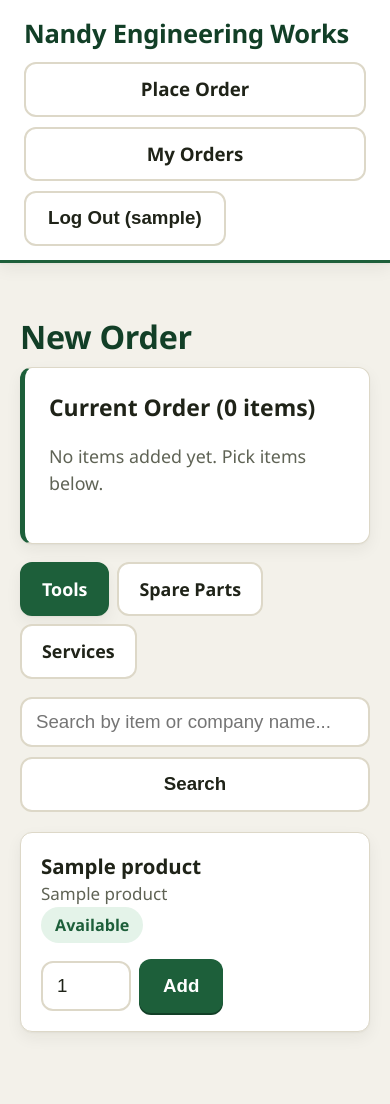
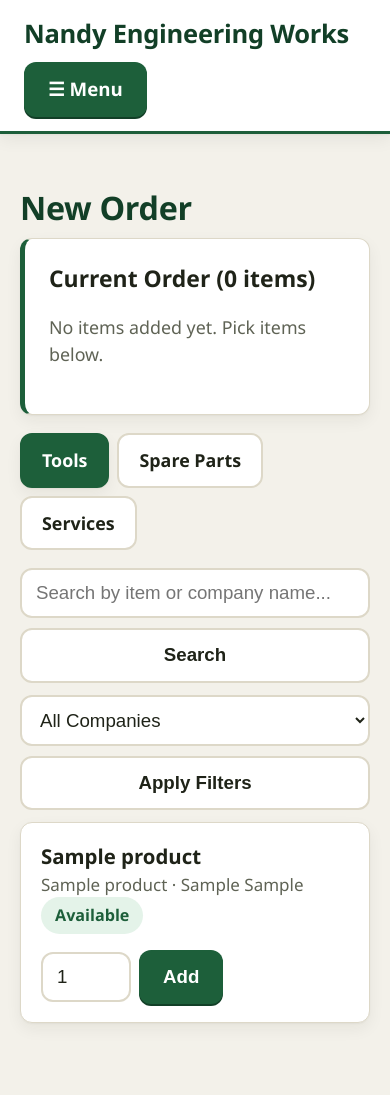
Before and after one commit to N00B-MA5TER/Inventory-Management, a Django app: page /billing/orders/new/ in a window 390 px wide. Run offline with Django 5.2, Linux system fonts and the light colour scheme; a user stored in the database is signed in; tables that the repository leaves empty hold one stand-in row (values such as "Sample post").

Commit message:
Add responsive hamburger nav, live search, and company/vehicle filters
- Nav collapses to a hamburger menu (native <details>/<summary>, same
  no-JS pattern as the existing superadmin "More" menu) below 860px,
  fixing clutter on tablet/phone widths. Nav links extracted into a
  shared _nav_links.html partial to avoid duplicating role logic.
- Search boxes on Items and New Order now filter the on-page list
  live as you type (small vanilla-JS progressive enhancement,
  starts-with match on item/company name) without a server round
  trip; the existing server-side search still works as a fallback.
- Product gains vehicle_manufacturer/vehicle_model fields (Spare
  Parts only). Company/Vehicle Manufacturer/Vehicle Model are now
  combinable filter dropdowns on both the Items page and the order
  builder, populated from actual distinct values in the data; the
  vehicle model dropdown narrows to match whichever manufacturer is
  already selected.

Fixed a CSS specificity bug during verification: ".topbar nav"
(element+class) was overriding the hamburger breakpoint's
".nav-desktop" (single class) rule, so both navs showed at once on
narrow screens; also had to switch the mobile panel from
absolute-relative-to-a-narrow-button to fixed/viewport-anchored
positioning after it initially overflowed off the left edge of the
screen. Both caught by actually screenshotting at a 380px viewport,
not just checking desktop.

Full flow (hamburger open/close at mobile width, live filter
narrowing without navigation, cascading vehicle filters, combined
company+vehicle filters, Tools tab correctly hiding vehicle filters)
driven and screenshotted with Playwright; zero console errors.

```diff
--- a/billing/views.py
+++ b/billing/views.py
@@ -14,7 +14,7 @@ from billing.forms import OrderCustomerForm
 from billing.models import Bill, BillItem, Order, OrderItem
 from billing.reports import daily_summary_context, monthly_summary_context
 from inventory.models import Product
-from inventory.queries import browsable_products
+from inventory.queries import browsable_products, filter_options
 
 CART_SESSION_KEY = 'cart'
 
@@ -49,7 +49,13 @@ def order_build(request):
     if active_type not in Product.ProductType.values:
         active_type = Product.ProductType.TOOLS
 
-    products = browsable_products(active_type, search=query)
+    company = request.GET.get('company', '').strip()
+    vehicle_make = request.GET.get('vehicle_make', '').strip()
+    vehicle_model = request.GET.get('vehicle_model', '').strip()
+
+    products = browsable_products(
+        active_type, search=query, company=company, vehicle_make=vehicle_make, vehicle_model=vehicle_model,
+    )
     cart_items = _cart_items(request)
     cart_total_quantity = sum(item['quantity'] for item in cart_items)
 
@@ -62,6 +68,10 @@ def order_build(request):
         'cart_total_quantity': cart_total_quantity,
         'customer_form': OrderCustomerForm(),
         'show_exact_stock': request.user.profile.is_admin_or_above,
+        'filter_options': filter_options(active_type, company=company, vehicle_make=vehicle_make),
+        'selected_company': company,
+        'selected_vehicle_make': vehicle_make,
+        'selected_vehicle_model': vehicle_model,
     })
 
 
--- a/inventory/forms.py
+++ b/inventory/forms.py
@@ -10,16 +10,22 @@ class ProductForm(forms.ModelForm):
             'product_type',
             'product_title',
             'company_name',
+            'vehicle_manufacturer',
+            'vehicle_model',
             'price',
             'stock_quantity',
         ]
         labels = {
             'product_title': 'Item Name',
             'company_name': 'Company / Brand',
+            'vehicle_manufacturer': 'Vehicle Manufacturer',
+            'vehicle_model': 'Vehicle Model',
             'stock_quantity': 'Quantity in Stock',
         }
         help_texts = {
             'stock_quantity': 'Not used for Services — services are always available.',
+            'vehicle_manufacturer': 'Spare Parts only — e.g. Maruti, Honda. Leave blank otherwise.',
+            'vehicle_model': 'Spare Parts only — e.g. Swift, Activa. Leave blank otherwise.',
         }
 
 
--- a/static/css/style.css
+++ b/static/css/style.css
@@ -65,6 +65,42 @@ body {
     gap: 10px;
     flex-wrap: wrap;
     align-items: center;
+}
+
+/* Hamburger menu: hidden on wide screens, replaces the full nav below --nav-breakpoint.
+   Built the same no-JS way as the "More" menu (native <details>/<summary>). */
+.nav-burger { display: none; }
+
+@media (max-width: 860px) {
+    .topbar .nav-desktop { display: none; }
+    .nav-burger { display: block; position: relative; }
+
+    .burger-btn {
+        min-height: 48px;
+        padding: 10px 18px;
+    }
+
+    .nav-burger[open] summary { background: var(--color-primary-tint); border-color: var(--color-primary); }
+
+    .nav-burger-panel {
+        position: fixed;
+        left: 12px;
+        right: 12px;
+        top: 86px;
+        max-height: calc(100vh - 104px);
+        overflow-y: auto;
+        background: var(--color-surface);
+        border: 1px solid var(--color-border);
+        border-radius: var(--radius);
+        box-shadow: var(--shadow-pop);
+        padding: 10px;
+        display: flex;
+        flex-direction: column;
+        gap: 8px;
+        z-index: 30;
+    }
+
+    .nav-burger-panel .btn { width: 100%; }
 }
 
 .container {
@@ -247,10 +283,10 @@ input:focus, select:focus, textarea:focus {
     border-radius: var(--radius);
 }
 
-/* "More" menu: native <details>/<summary>, no JS needed, keyboard + tap friendly */
-.nav-more { position: relative; }
-.nav-more summary { list-style: none; }
-.nav-more summary::-webkit-details-marker { display: none; }
+/* "More" menu and hamburger menu: native <details>/<summary>, no JS needed, keyboard + tap friendly */
+.nav-more, .nav-burger { position: relative; }
+.nav-more summary, .nav-burger summary { list-style: none; }
+.nav-more summary::-webkit-details-marker, .nav-burger summary::-webkit-details-marker { display: none; }
 .nav-more[open] summary { background: var(--color-primary-tint); border-color: var(--color-primary); }
 
 .nav-more-panel {
--- /dev/null
+++ b/static/js/live-filter.js
@@ -0,0 +1,27 @@
+// Progressive enhancement only: the search box already works via normal form
+// submit (page reload) without this script. This just makes the on-page list
+// narrow instantly as you type, without waiting for a server round-trip.
+// Matching is "starts with" on item name or company name, and never changes
+// the order items appear in — it only shows/hides rows already on the page.
+document.addEventListener('DOMContentLoaded', function () {
+    document.querySelectorAll('[data-live-filter-input]').forEach(function (input) {
+        var list = document.querySelector(input.getAttribute('data-live-filter-input'));
+        if (!list) return;
+
+        var rows = list.querySelectorAll('.product-row');
+
+        input.addEventListener('input', function () {
+            var query = input.value.trim().toLowerCase();
+            rows.forEach(function (row) {
+                if (!query) {
+                    row.style.display = '';
+                    return;
+                }
+                var title = (row.getAttribute('data-title') || '');
+                var company = (row.getAttribute('data-company') || '');
+                var matches = title.indexOf(query) === 0 || company.indexOf(query) === 0;
+                row.style.display = matches ? '' : 'none';
+            });
+        });
+    });
+});
--- /dev/null
+++ b/templates/_nav_links.html
@@ -0,0 +1,34 @@
+{% if user.profile.is_customer %}
+    <a class="btn btn-secondary" href="{% url 'billing:order_build' %}">Place Order</a>
+    <a class="btn btn-secondary" href="{% url 'billing:my_orders' %}">My Orders</a>
+{% else %}
+    <a class="btn btn-secondary" href="{% url 'inventory:product_list' %}">Items</a>
+    <a class="btn btn-secondary" href="{% url 'billing:order_build' %}">New Order</a>
+    <a class="btn btn-secondary" href="{% url 'billing:order_approval_queue' %}">Orders to Approve</a>
+    <a class="btn btn-secondary" href="{% url 'inventory:stock_onboarding_build' %}">Request Restock</a>
+
+    {% if user.profile.is_superadmin %}
+        {% if use_more_menu %}
+        <details class="nav-more">
+            <summary class="btn btn-secondary">More &#9662;</summary>
+            <div class="nav-more-panel">
+                <a href="{% url 'inventory:stock_onboarding_queue' %}">Restock Approvals</a>
+                <a href="{% url 'accounts:role_request_queue' %}">Employee Requests</a>
+                <a href="{% url 'billing:daily_summary' %}">Daily Summary</a>
+                <a href="{% url 'billing:monthly_summary' %}">Monthly Summary</a>
+                <a href="{% url 'accounts:user_list' %}">Staff Accounts</a>
+            </div>
+        </details>
+        {% else %}
+        <a class="btn btn-secondary" href="{% url 'inventory:stock_onboarding_queue' %}">Restock Approvals</a>
+        <a class="btn btn-secondary" href="{% url 'accounts:role_request_queue' %}">Employee Requests</a>
+        <a class="btn btn-secondary" href="{% url 'billing:daily_summary' %}">Daily Summary</a>
+        <a class="btn btn-secondary" href="{% url 'billing:monthly_summary' %}">Monthly Summary</a>
+        <a class="btn btn-secondary" href="{% url 'accounts:user_list' %}">Staff Accounts</a>
+        {% endif %}
+    {% endif %}
+{% endif %}
+<form action="{% url 'accounts:logout' %}" method="post" style="display:inline">
+    {% csrf_token %}
+    <button type="submit" class="btn btn-secondary">Log Out ({{ user.username }})</button>
+</form>
--- a/templates/base.html
+++ b/templates/base.html
@@ -11,34 +11,17 @@
     {% if user.is_authenticated %}
     <header class="topbar">
         <a class="brand" href="{% url 'home' %}">Nandy Engineering Works</a>
-        <nav>
-            {% if user.profile.is_customer %}
-                <a class="btn btn-secondary" href="{% url 'billing:order_build' %}">Place Order</a>
-                <a class="btn btn-secondary" href="{% url 'billing:my_orders' %}">My Orders</a>
-            {% else %}
-                <a class="btn btn-secondary" href="{% url 'inventory:product_list' %}">Items</a>
-                <a class="btn btn-secondary" href="{% url 'billing:order_build' %}">New Order</a>
-                <a class="btn btn-secondary" href="{% url 'billing:order_approval_queue' %}">Orders to Approve</a>
-                <a class="btn btn-secondary" href="{% url 'inventory:stock_onboarding_build' %}">Request Restock</a>
 
-                {% if user.profile.is_superadmin %}
-                <details class="nav-more">
-                    <summary class="btn btn-secondary">More &#9662;</summary>
-                    <div class="nav-more-panel">
-                        <a href="{% url 'inventory:stock_onboarding_queue' %}">Restock Approvals</a>
-                        <a href="{% url 'accounts:role_request_queue' %}">Employee Requests</a>
-                        <a href="{% url 'billing:daily_summary' %}">Daily Summary</a>
-                        <a href="{% url 'billing:monthly_summary' %}">Monthly Summary</a>
-                        <a href="{% url 'accounts:user_list' %}">Staff Accounts</a>
-                    </div>
-                </details>
-                {% endif %}
-            {% endif %}
-            <form action="{% url 'accounts:logout' %}" method="post" style="display:inline">
-                {% csrf_token %}
-                <button type="submit" class="btn btn-secondary">Log Out ({{ user.username }})</button>
-            </form>
+        <nav class="nav-desktop">
+            {% include "_nav_links.html" with use_more_menu=True %}
         </nav>
+
+        <details class="nav-burger">
+            <summary class="btn btn-primary burger-btn">&#9776; Menu</summary>
+            <nav class="nav-burger-panel">
+                {% include "_nav_links.html" with use_more_menu=False %}
+            </nav>
+        </details>
     </header>
     {% endif %}
 
@@ -53,5 +36,7 @@
 
         {% block content %}{% endblock %}
     </main>
+
+    <script src="{% static 'js/live-filter.js' %}"></script>
 </body>
 </html>
--- a/templates/billing/order_build.html
+++ b/templates/billing/order_build.html
@@ -39,18 +39,20 @@
     {% endfor %}
 </div>
 
-<form method="get" style="margin-bottom: 20px; display: flex; gap: 10px; flex-wrap: wrap;">
-    <input type="hidden" name="type" value="{{ active_type }}">
-    <input type="text" name="q" value="{{ query }}" placeholder="Search by item or company name..." style="flex: 1; min-width: 200px;">
-    <button type="submit" class="btn btn-secondary">Search</button>
-</form>
+{% include "inventory/_filter_bar.html" %}
 
+<div id="item-list">
 {% if products %}
     {% for product in products %}
-    <div class="product-row">
+    <div class="product-row" data-title="{{ product.product_title|lower }}" data-company="{{ product.company_name|lower }}">
         <div>
             <div class="title">{{ product.product_title }}</div>
-            <div class="meta">{{ product.company_name }}</div>
+            <div class="meta">
+                {{ product.company_name }}
+                {% if product.vehicle_manufacturer or product.vehicle_model %}
+                &middot; {{ product.vehicle_manufacturer }} {{ product.vehicle_model }}
+                {% endif %}
+            </div>
             <div class="meta">{% include "inventory/_stock_badge.html" %}</div>
         </div>
         <form method="post" action="{% url 'billing:cart_add' product.pk %}" style="display:flex; gap:8px; align-items:center;">
@@ -70,4 +72,5 @@
         {% endif %}
     </div>
 {% endif %}
+</div>
 {% endblock %}
--- /dev/null
+++ b/templates/inventory/_filter_bar.html
@@ -0,0 +1,42 @@
+<form method="get" style="margin-bottom: 12px;">
+    <input type="hidden" name="type" value="{{ active_type }}">
+    <div style="display:flex; gap:10px; flex-wrap:wrap; margin-bottom: 12px;">
+        <input type="text" name="q" value="{{ query }}" placeholder="Search by item or company name..."
+               style="flex: 1; min-width: 200px;" data-live-filter-input="#item-list">
+        <button type="submit" class="btn btn-secondary">Search</button>
+        {% if show_add_item_button %}<a href="{% url 'inventory:product_create' %}" class="btn btn-primary">+ Add New Item</a>{% endif %}
+    </div>
+
+    {% if filter_options.companies or filter_options.vehicle_makes %}
+    <div style="display:flex; gap:10px; flex-wrap:wrap; align-items:center;">
+        {% if filter_options.companies %}
+        <select name="company">
+            <option value="">All Companies</option>
+            {% for c in filter_options.companies %}
+            <option value="{{ c }}" {% if c == selected_company %}selected{% endif %}>{{ c }}</option>
+            {% endfor %}
+        </select>
+        {% endif %}
+
+        {% if active_type == 'spare_parts' %}
+            <select name="vehicle_make">
+                <option value="">All Vehicle Manufacturers</option>
+                {% for m in filter_options.vehicle_makes %}
+                <option value="{{ m }}" {% if m == selected_vehicle_make %}selected{% endif %}>{{ m }}</option>
+                {% endfor %}
+            </select>
+            <select name="vehicle_model">
+                <option value="">All Vehicle Models</option>
+                {% for m in filter_options.vehicle_models %}
+                <option value="{{ m }}" {% if m == selected_vehicle_model %}selected{% endif %}>{{ m }}</option>
+                {% endfor %}
+            </select>
+        {% endif %}
+
+        <button type="submit" class="btn btn-secondary">Apply Filters</button>
+        {% if selected_company or selected_vehicle_make or selected_vehicle_model %}
+        <a href="?type={{ active_type }}{% if query %}&q={{ query }}{% endif %}" class="btn btn-secondary">Clear Filters</a>
+        {% endif %}
+    </div>
+    {% endif %}
+</form>
```
Also changed, not shown: inventory/models.py (+9 -1 lines), inventory/queries.py (+46 -7 lines), inventory/views.py (+12 -2 lines), templates/inventory/product_list.html (+10 -8 lines), inventory/migrations/0002_product_vehicle_manufacturer_product_vehicle_model_and_more.py (added).
